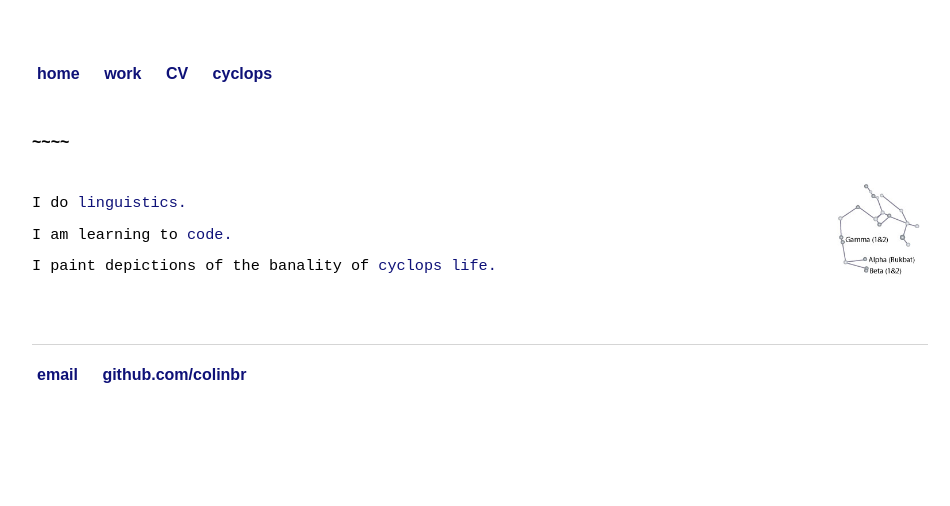
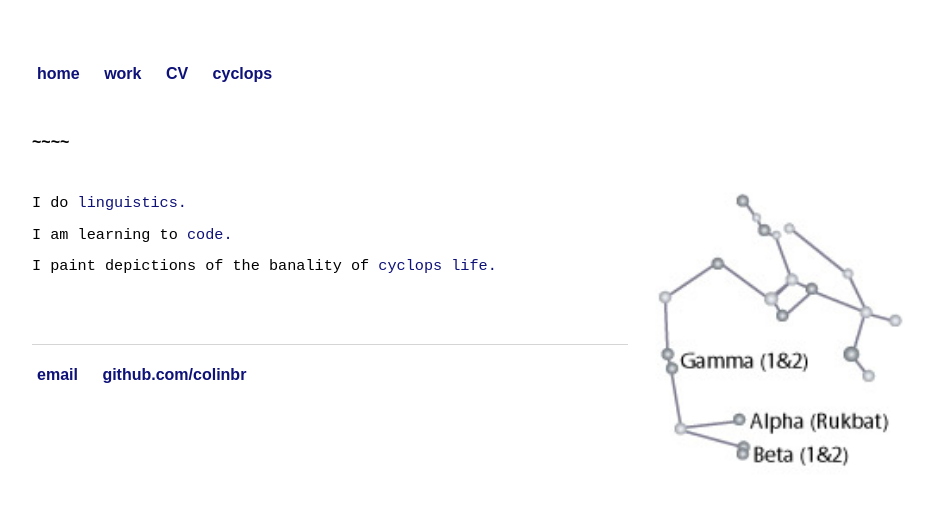
Before and after one commit to colinbr/OLD-colinbr.github.io, a Jekyll site: the page built from index.html, in a window 1280 px wide. Shown: the top 506 px of the page, without its empty margins (160-1110 px from the left). Built offline with Jekyll 4.4.1, drawn with Linux system fonts in a browser that asks for light colours; some web fonts are replaced.

Commit message:
Update index.html

```diff
--- a/index.html
+++ b/index.html
@@ -6,7 +6,7 @@
 	<br>
 	<h1>~~~~</h1>
 	<br>
-	<img src="sagittarius2.jpg" alt="sagittarius" style="float:right;width:100px;height:100px;">
+	<img src="sagittarius2.jpg" alt="sagittarius" style="float:right;width:300px;height:300px;">
 	<p>I do <a href="/research">linguistics.</a></p>
 	<p>I am learning to <a href="https://github.com/colinbr/">code.</a></p>
 	<p>I paint depictions of the banality of <a href="/cyclops">cyclops life.</a></p>
```
